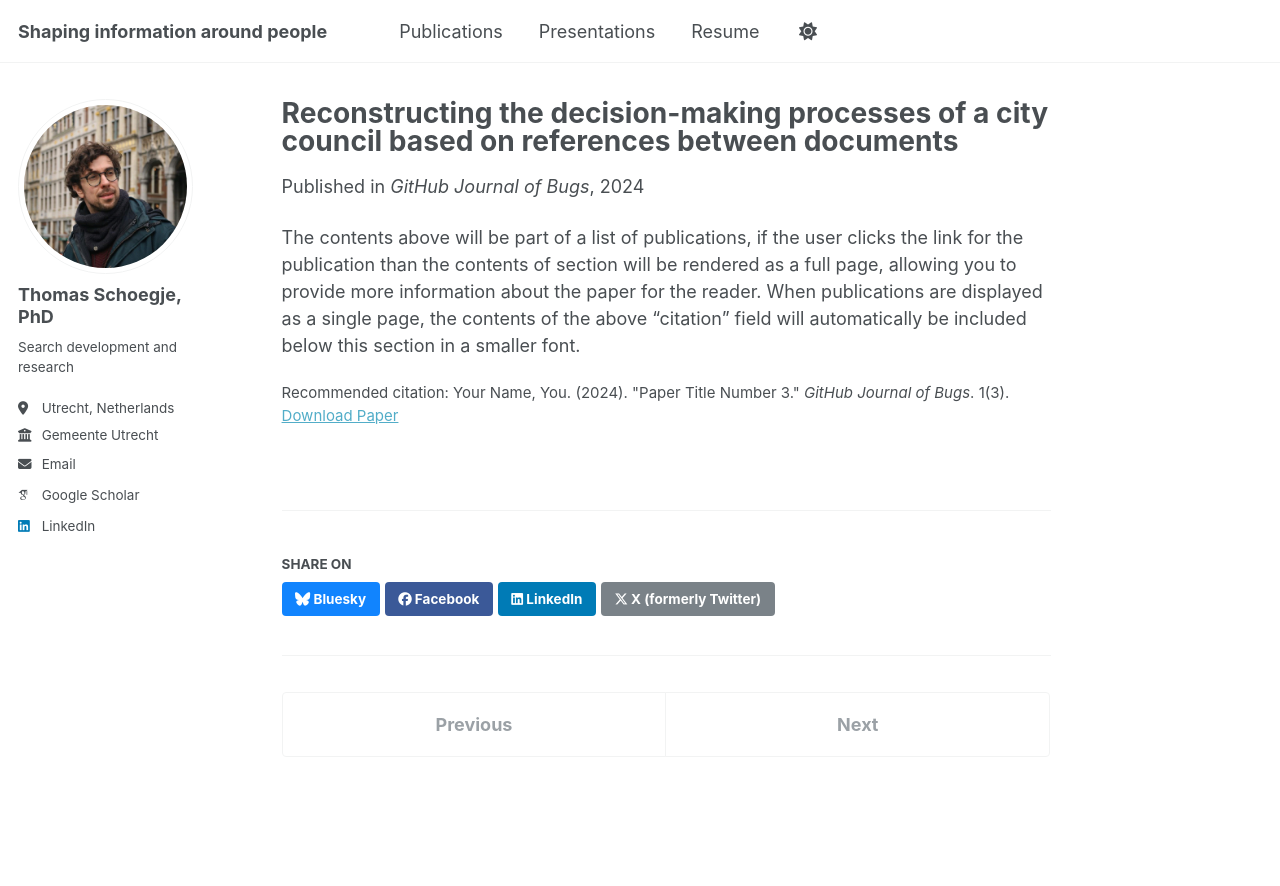
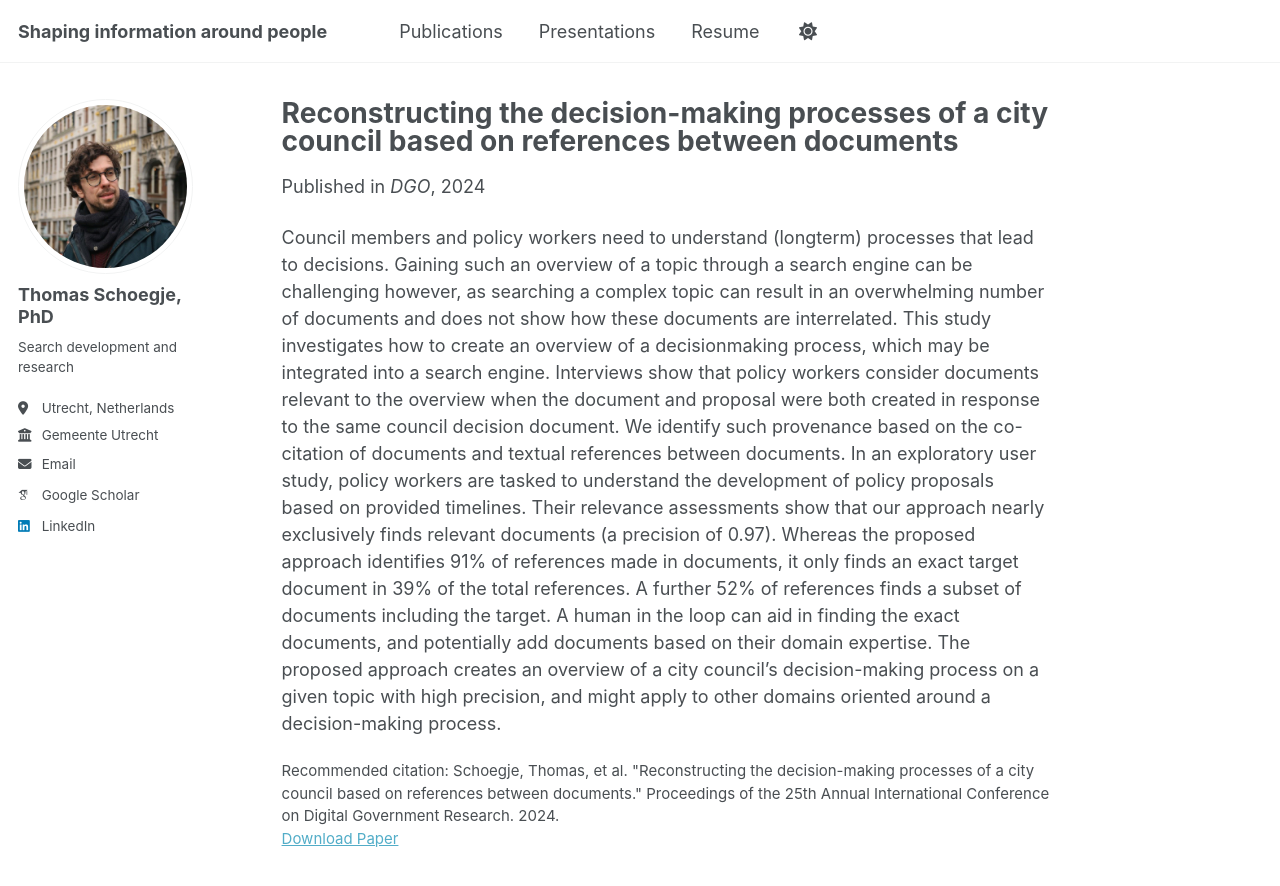
Before and after one commit to tmschoegje/tmschoegje.github.io, a Jekyll site: the page built from _publications/2024-dgo.md, in a window 1280 px wide and 900 px high. Shown: the top 886 px of the window. Built offline with Jekyll 4.4.1, drawn with Linux system fonts in a browser that asks for light colours; some web fonts are replaced; a script that is not in the unit is left out.

Commit message:
Update 2024-dgo.md

```diff
--- a/_publications/2024-dgo.md
+++ b/_publications/2024-dgo.md
@@ -3,11 +3,31 @@ title: "Reconstructing the decision-making processes of a city council based on
 collection: publications
 category: pizza
 permalink: /publication/2024-dgo
-excerpt: 'This paper is about fixing template issue #693.'
+excerpt: 'High-precision approach to reconstruction decision histories of city council decisions, based on references made in metadata and the text of documents.'
 date: 2024-02-17
-venue: 'GitHub Journal of Bugs'
-paperurl: 'http://academicpages.github.io/files/paper3.pdf'
-citation: 'Your Name, You. (2024). &quot;Paper Title Number 3.&quot; <i>GitHub Journal of Bugs</i>. 1(3).'
+venue: 'DGO'
+paperurl: '/files/2024-dgo.pdf'
+citation: 'Schoegje, Thomas, et al. "Reconstructing the decision-making processes of a city council based on references between documents." Proceedings of the 25th Annual International Conference on Digital Government Research. 2024.'
 ---
 
-The contents above will be part of a list of publications, if the user clicks the link for the publication than the contents of section will be rendered as a full page, allowing you to provide more information about the paper for the reader. When publications are displayed as a single page, the contents of the above "citation" field will automatically be included below this section in a smaller font.
+Council members and policy workers need to understand (longterm) processes that lead to decisions. Gaining such an overview
+of a topic through a search engine can be challenging however,
+as searching a complex topic can result in an overwhelming number of documents and does not show how these documents are
+interrelated.
+This study investigates how to create an overview of a decisionmaking process, which may be integrated into a search engine.
+Interviews show that policy workers consider documents relevant
+to the overview when the document and proposal were both created
+in response to the same council decision document. We identify
+such provenance based on the co-citation of documents and textual
+references between documents. In an exploratory user study, policy
+workers are tasked to understand the development of policy proposals based on provided timelines. Their relevance assessments show
+that our approach nearly exclusively finds relevant documents (a
+precision of 0.97).
+Whereas the proposed approach identifies 91% of references
+made in documents, it only finds an exact target document in 39%
+of the total references. A further 52% of references finds a subset of
+documents including the target. A human in the loop can aid in finding the exact documents, and potentially add documents based on
+their domain expertise. The proposed approach creates an overview
+of a city council’s decision-making process on a given topic with
+high precision, and might apply to other domains oriented around
+a decision-making process.
```
